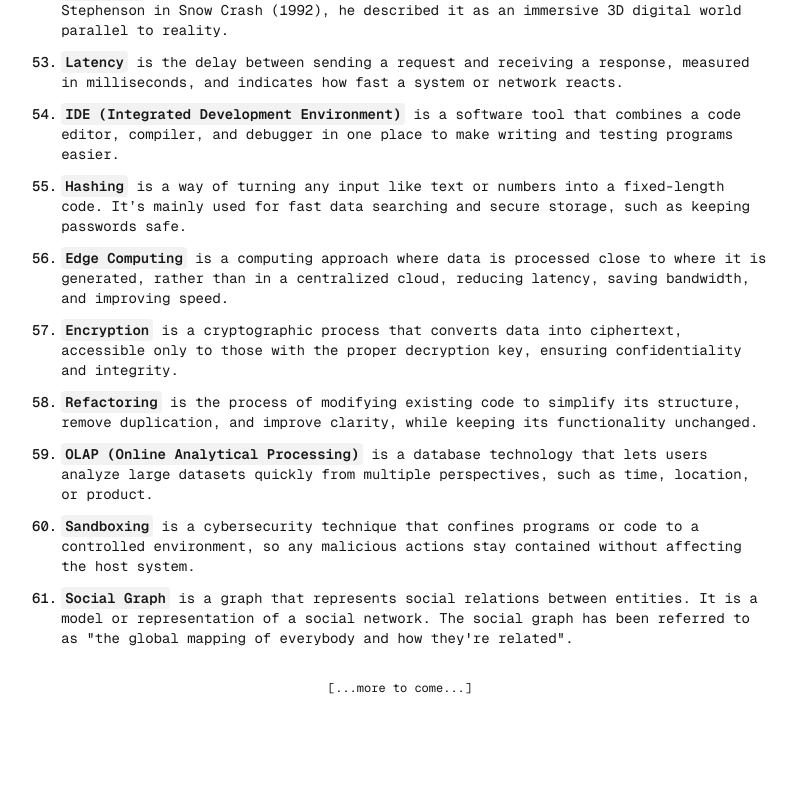
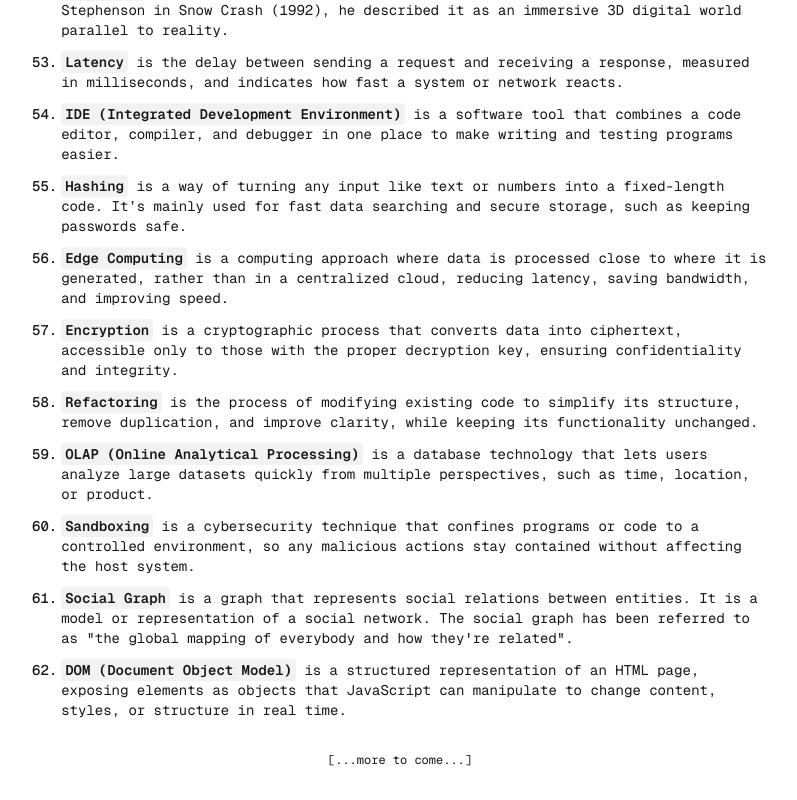
Before and after one commit to BrahimBoussada/mind-log, a Next.js app: page / in a window 1280 px wide. Shown: the part 3135-3935 px from the top of the page, without its empty margins (240-1037 px from the left). Before the commit the page ends 3863 px from the top, so only its background shows below. Built offline with nearby package versions, Linux system fonts and the light colour scheme.

Commit message:
log: 22-09-2025

```diff
--- a/src/app/page.tsx
+++ b/src/app/page.tsx
@@ -575,6 +575,16 @@ export default function Home() {
             mapping of everybody and how they're related".
           </Text>
         </Note>
+
+        <Note>
+          <N>62. </N>
+          <Text>
+            <Key>DOM (Document Object Model)</Key> is a structured
+            representation of an HTML page, exposing elements as objects that
+            JavaScript can manipulate to change content, styles, or structure in
+            real time.
+          </Text>
+        </Note>
       </NoteWrapper>
 
       <span className="font-mono text-xs text-center my-8">
```
